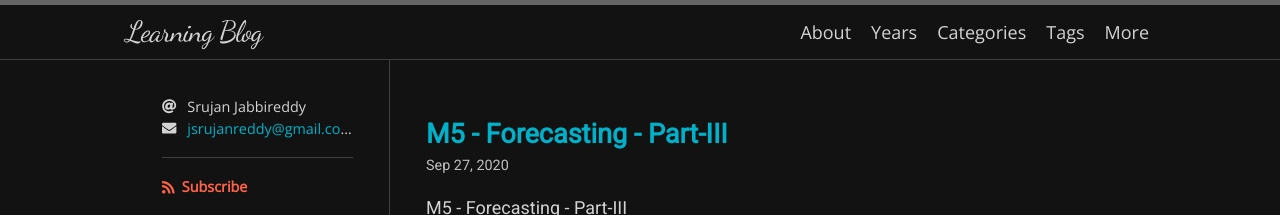
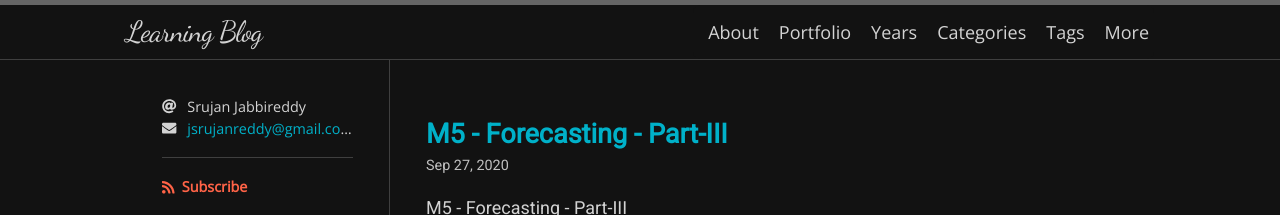
Before and after one commit to srujanreddyj/blog, a Jekyll site: the page built from index.html, in a window 1280 px wide. Shown: the top 215 px of the page. Built offline with Jekyll 4.4.1, drawn with Linux system fonts in a browser that asks for light colours; nearby versions of some CDN libraries; some web fonts are replaced; the list of posts is cut into pages by our own code.

Commit message:
Update navigation.yml

```diff
--- a/_data/navigation.yml
+++ b/_data/navigation.yml
@@ -1,5 +1,7 @@
 - title: About
   url: /about/
+- title: Portfolio
+  url: /resume/
 - title: Years
   url: /years/
 - title: Categories
```
